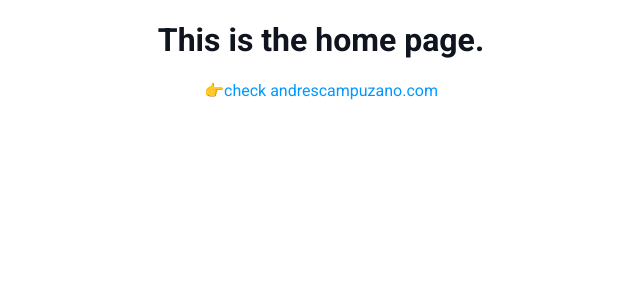
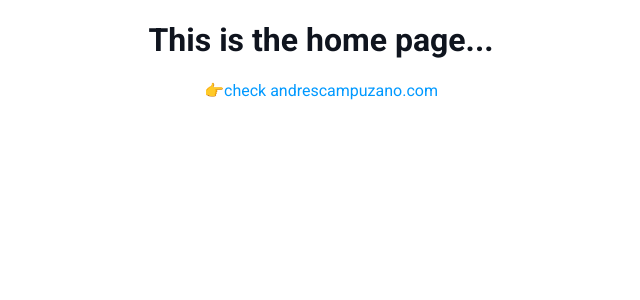
Before and after one commit to AndresCampuzano/Base-project-Next-JS-Standard-Eslint, a Next.js app: page / in a window 1280 px wide. Shown: the top 300 px of the page, without its empty margins (319-959 px from the left). Built offline with nearby package versions, Linux system fonts and the light colour scheme.

Commit message:
test commit.

```diff
--- a/pages/index.jsx
+++ b/pages/index.jsx
@@ -3,7 +3,7 @@ import Container from "../styles/HomeStyles"
 const index = () => {
   return (
     <Container>
-      <h1>This is the home page.</h1>
+      <h1>This is the home page...</h1>
       <a href="https://andrescampuzano.com" target="_blank" rel="noreferrer">
         👉check andrescampuzano.com
       </a>
```
